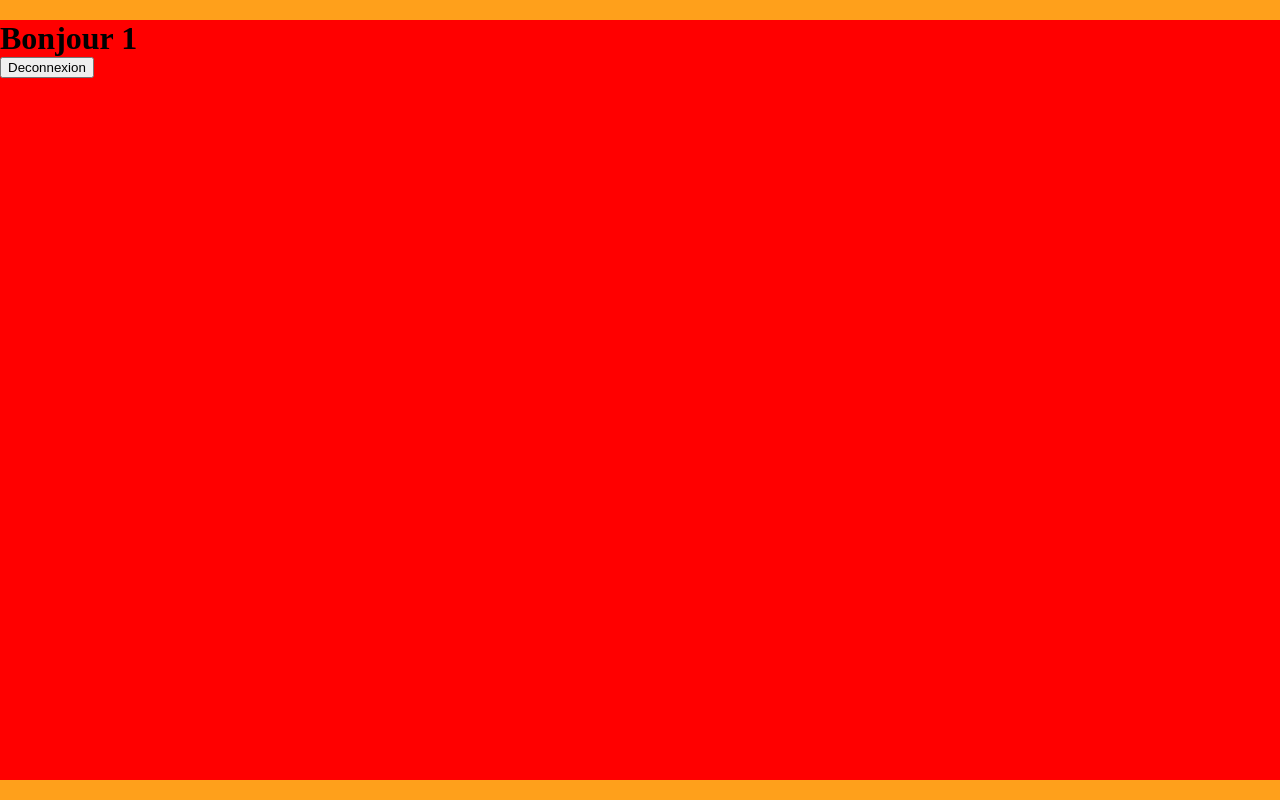
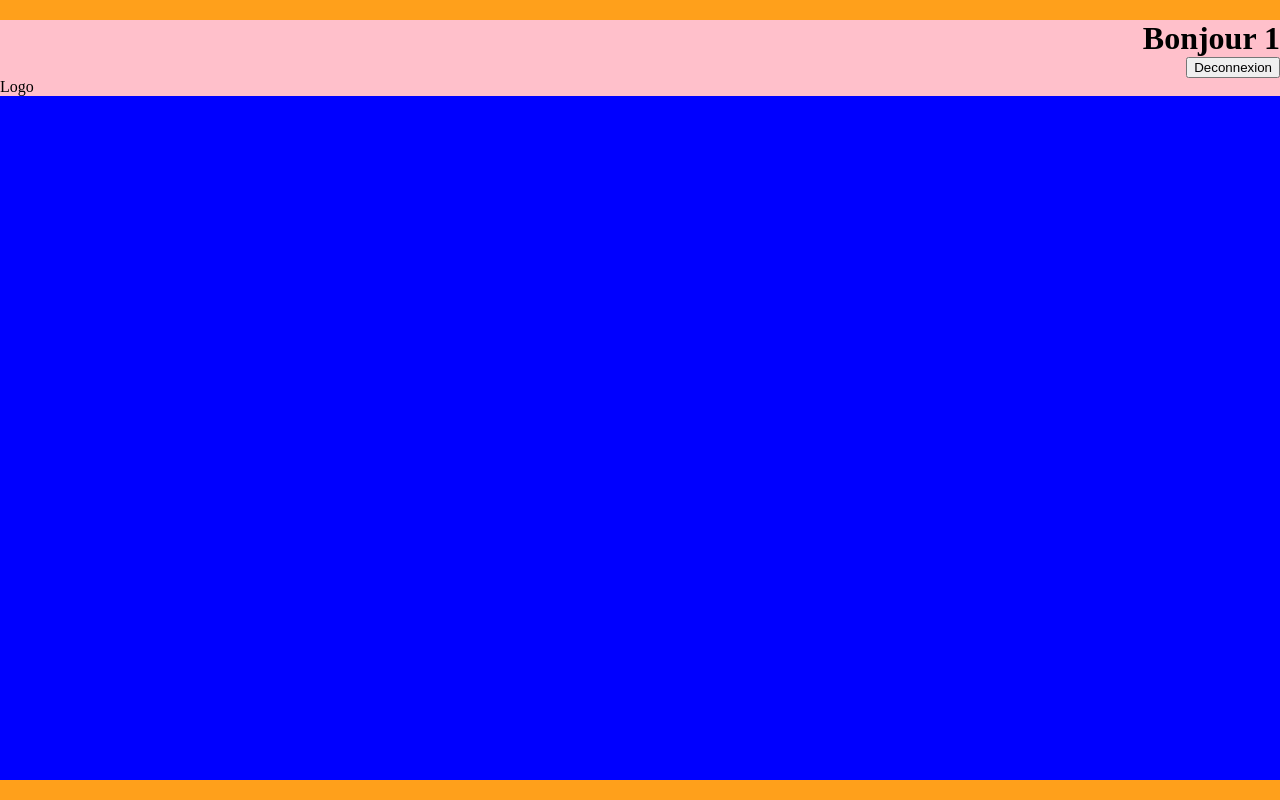
Before and after one commit to Nyzuro/crazee-burger, a React (Vite) app: page /order/1 in a window 1280 px wide. Built offline with nearby package versions, Linux system fonts and the light colour scheme.

Commit message:
🚧F04: ORDER > layout > Add navbar and main

```diff
--- a/src/components/pages/order/OrderPage.jsx
+++ b/src/components/pages/order/OrderPage.jsx
@@ -8,10 +8,16 @@ export default function OrderPage() {
   return (
     <OrderPageStyled>
       <div className="container">
-        <h1>Bonjour {username}</h1>
-        <Link to={"/"}>
-          <button>Deconnexion</button>
-        </Link>
+        <div className="navbar">
+          <div className="user">
+            <h1>Bonjour {username}</h1>
+            <Link to={"/"}>
+              <button>Deconnexion</button>
+            </Link>
+          </div>
+          <div className="logo">Logo</div>
+        </div>
+        <div className="main"></div>
       </div>
     </OrderPageStyled>
   );
@@ -28,5 +34,23 @@ const OrderPageStyled = styled.div`
     background: red;
     height: 95%;
     width: 1400px;
+    display: flex;
+    flex-direction: column;
+  }
+
+  .navbar {
+    background: pink;
+    height: 10%;
+  }
+
+  .user {
+    display: flex;
+    flex-direction: column;
+    align-items: end;
+  }
+
+  .main {
+    background: blue;
+    flex: 1;
   }
 `;
```
